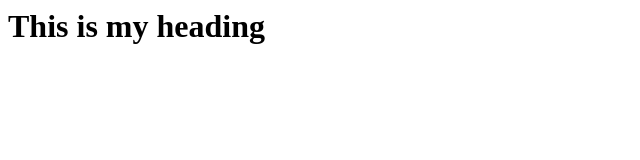
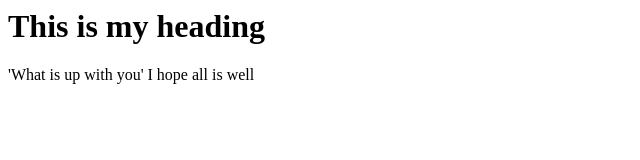
Before and after one commit to ta4naya/git-one, a plain HTML site: page index.html in a window 1280 px wide. Shown: the whole page, without its empty margins (0-640 px from the left). Drawn offline with Linux system fonts and the light colour scheme.

Commit message:
Added first contents to body

```diff
--- a/index.html
+++ b/index.html
@@ -4,6 +4,7 @@
     </head>
     <body>
         <h1>This is my heading </h1>
-
+'What is up with you'
+I hope all is well
     </body>
 </html>
```
